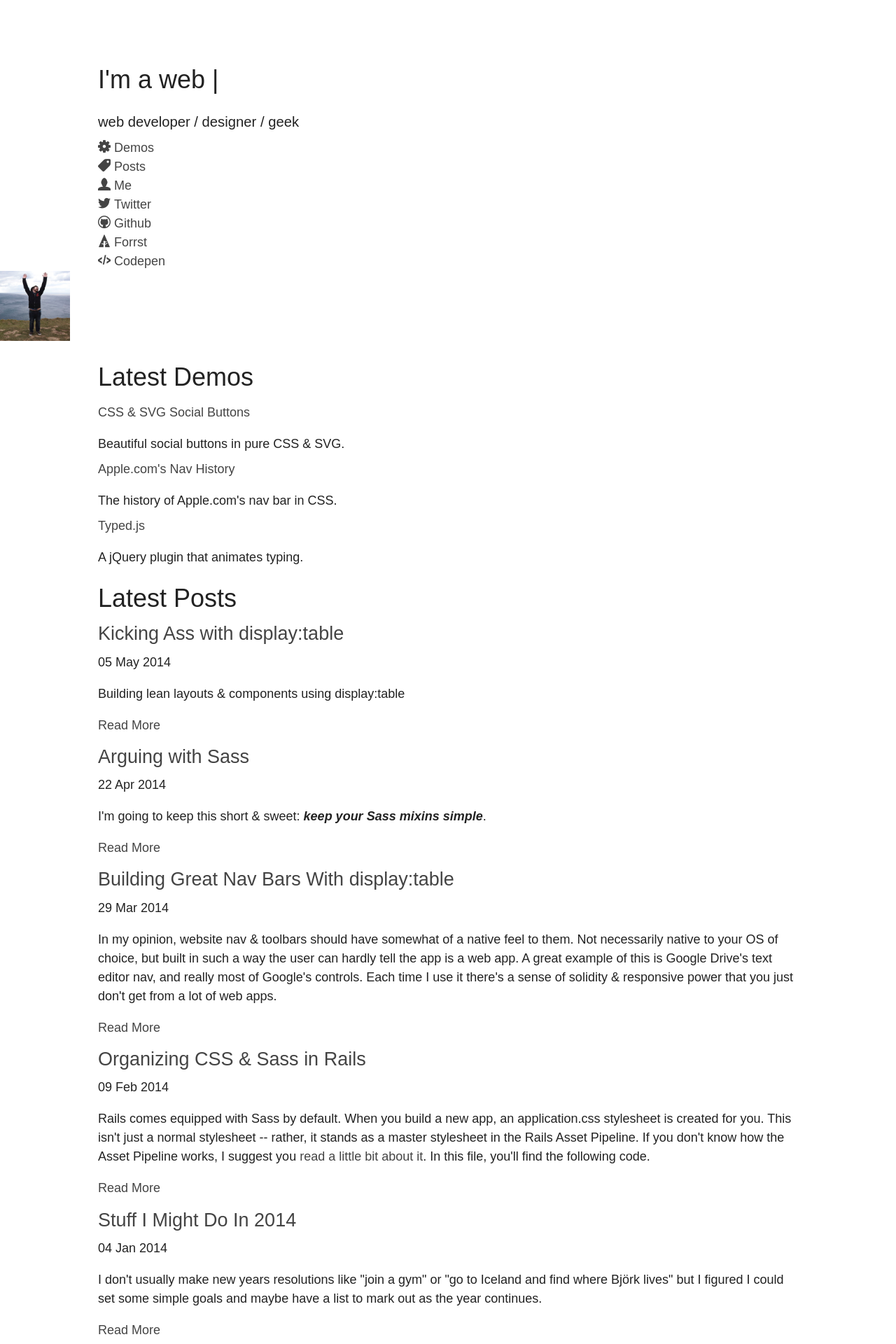
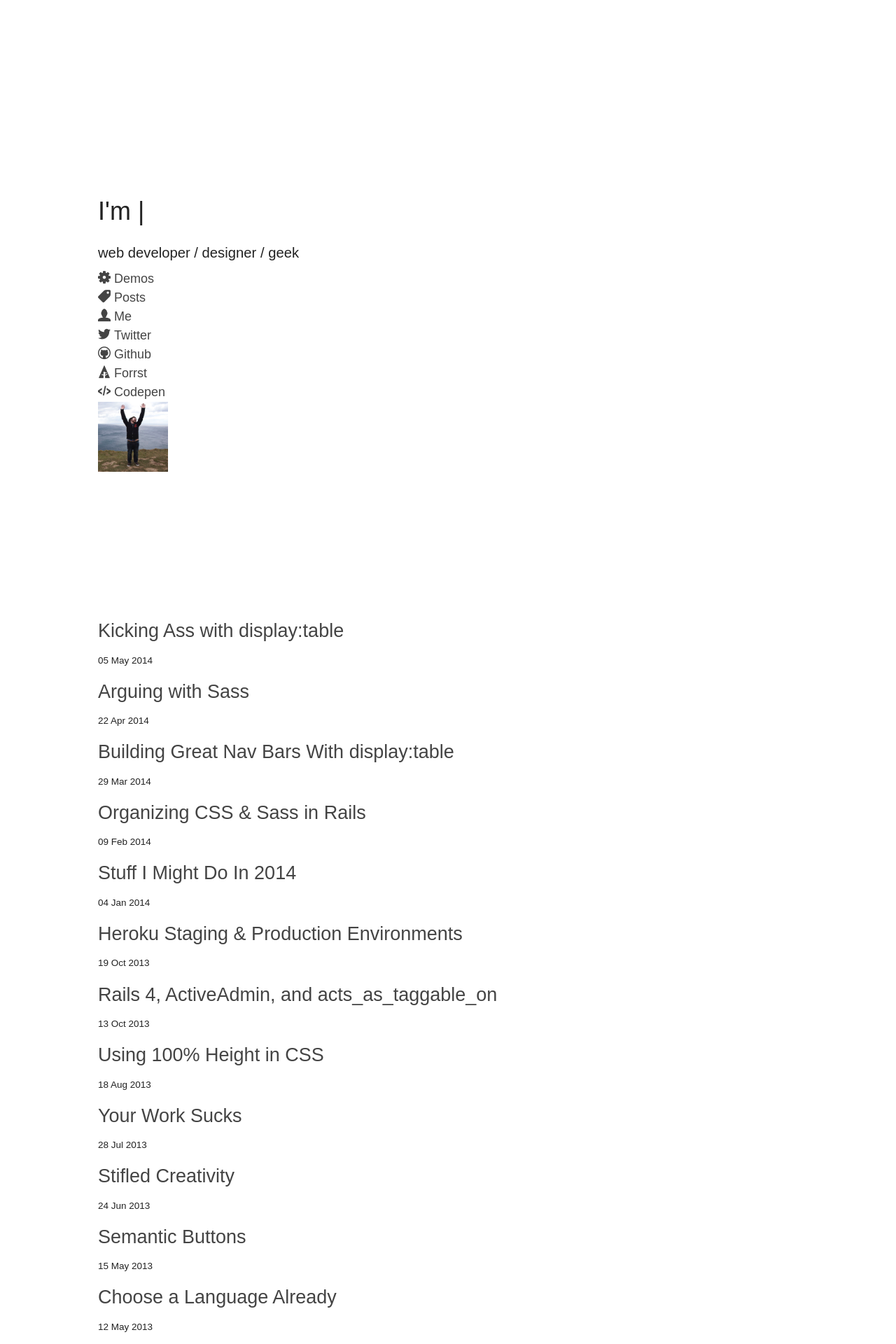
Before and after one commit to mattboldt/mattboldt.github.io, a Jekyll site: the page built from index.html, in a window 1280 px wide. Shown: the top 1920 px of the page at 70% size. Built offline with Jekyll 4.4.1, drawn with Linux system fonts in a browser that asks for light colours; nearby versions of some CDN libraries; Markdown is read by kramdown in place of the engine named in the settings; some of the changed text lies outside the part shown.

Commit message:
working on layout

```diff
--- a/_layouts/post.html
+++ b/_layouts/post.html
@@ -1,7 +1,7 @@
 {% include header.html %}
 <style>._nav-posts a{color:#333;background:#fff;}</style>
 
-<div class="wrap">
+<div class="wrap post-wrap">
 
     <div class="badge"><a href="/"><img src="/assets/images/avatar.jpg" width="100px" height="100px" style="max-width:500px"/></a></div>
 	{% include nav.html %}
@@ -14,7 +14,7 @@
 </div>
 
 
-	<div class="wrap post">
+	<div class="wrap post-wrap">
 
         <article>
 	        <h1 class="h1 page-title">
--- a/assets/dist/main.css
+++ b/assets/dist/main.css
@@ -351,10 +351,12 @@
   box-sizing: border-box; }
 
 html {
+  height: 100%;
   font-size: 18px;
   line-height: 1.5em; }
 
 body {
+  height: 100%;
   padding: 70px 0 30px;
   font-family: "Ubuntu", sans-serif;
   background: #fff;
@@ -1038,6 +1040,12 @@
   .jumbotron p {
     margin: 0 auto 1em; }
 
+.header {
+  height: 100%; }
+
+.post-wrap {
+  max-width: 750px; }
+
 @media (max-width: 767px) {
   .wrap {
     padding: 0 3%; } }
--- a/assets/stylesheets/globals/_base.scss
+++ b/assets/stylesheets/globals/_base.scss
@@ -49,11 +49,13 @@
 }
 
 html{
+  height:100%;
   font-size:18px;
   line-height: $line-height;
 }
 
 body{
+  height:100%;
   padding:70px 0 30px;
   font-family: "Ubuntu", sans-serif;
   background: #fff;
--- a/assets/stylesheets/main.scss
+++ b/assets/stylesheets/main.scss
@@ -40,4 +40,7 @@
 
 @import "sections/jumbotron";
 
+@import "sections/home";
+@import "sections/post";
+
 @import "globals/media-queries";
--- /dev/null
+++ b/assets/stylesheets/sections/_home.scss
@@ -0,0 +1,4 @@
+
+.header{
+  height: 100%;
+}
--- /dev/null
+++ b/assets/stylesheets/sections/_post.scss
@@ -0,0 +1,3 @@
+.post-wrap{
+  max-width:750px;
+}
--- a/index.html
+++ b/index.html
@@ -4,7 +4,8 @@
 desc: CSS, HTML, JavaScript, and Ruby on Rails tutorials, demos, and articles.
 ---
 
-<div class="header">
+<div class="header grid grid-align-middle">
+    <div class="col">
         <div class="wrap">
             <div class="head-text">
                 <h1 class="tagline">I'm <span id="typed"></span><span id="typed-cursor">|</span></h1>
@@ -12,16 +13,27 @@
             </div>
 
             {% include nav.html %}
-
-    </div>
-</div>
             <div class="badge">
                 <a href="/">
                     <img src="/assets/images/avatar.jpg" width="100px" height="100px" />
                 </a>
             </div>
+        </div>
+
+    </div>
+</div>
 
 <div class="wrap">
+
+    {% for post in site.posts %}
+    <div class="entry">
+        <article>
+        	<h1 class="h2"><a href="{{ post.url }}">{{ post.title }}</a></h1>
+            <small class="entry-info">{{ post.date | date_to_string }}</small>
+        </article>
+    </div>
+    {% endfor %}
+
     <h1 class="page-title">Latest Demos</h1>
     <ul class="latest">
         <li>
@@ -39,18 +51,6 @@
     </ul>
 
     <h1 class="page-title">Latest Posts</h1>
-
-    {% for post in site.posts %}
-    <div class="entry">
-        <article>
-        	<h1 class="h2"><a href="{{ post.url }}">{{ post.title }}</a></h1>
-            <span class="entry-info">{{ post.date | date_to_string }}</span>
-            <p>{{ post.desc }}</p>
-            <p><a href="{{ post.url }}">Read More</a><p>
-        </article>
-    </div>
-    {% endfor %}
-
 
     <div class="share-button"><a href="https://twitter.com/share" class="twitter-share-button" data-via="atMattb" data-count="none">Tweet</a>
     </div>
@@ -70,7 +70,7 @@
         <h1 class="h1 txt-ctr dark-bg">Who Am I</h1>
         <div class="block">
             <div class="media foot-avatar">
-                <img src="/assets/img/avatar2.jpg" width="100%" height="100%" />
+                <img src="/assets/images/avatar2.jpg" width="100%" height="100%" style="max-width:200px" />
             </div>
             <div class="media-desc">
                 <h3 class="h3">I'm Matt Boldt</h3>
@@ -82,5 +82,5 @@
 
 
 <script>
-  new Typed("#typed", null, "true");
+  // new Typed("#typed", null, "true");
 </script>
```
Lines whose indentation alone changed are shown as unchanged.
